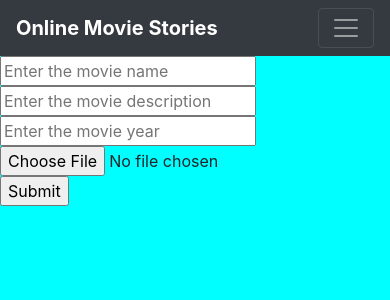
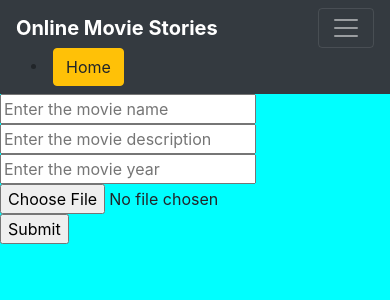
Before and after one commit to pythoninmake/movieproject, a Django app: page /add/ in a window 390 px wide. Shown: the top 300 px of the page. Run offline with Django 3.2, Linux system fonts and the light colour scheme.

Commit message:
Update base.html

```diff
--- a/inmakes_product_folder/movieproject/templates/base.html
+++ b/inmakes_product_folder/movieproject/templates/base.html
@@ -19,8 +19,14 @@
       <li class="nav-item active">
         <a class="btn btn-danger" href="{% url 'movieapp:add_movie' %}">Add movie<span class="sr-only">(current)</span></a>
       </li>
+      </div>
+      <div class=col-12 col-sm-12 col-md-12 col-lg-12>
+      <li class="nav-item">
+        <a class="btn btn-warning" href="{% url 'movieapp:index' %}">Home</a>
+      </li>
+      </div>
     </ul>
-  </div>
+  <!--</div>-->
 </nav>
 {% block body %}
 {% endblock %}
```
